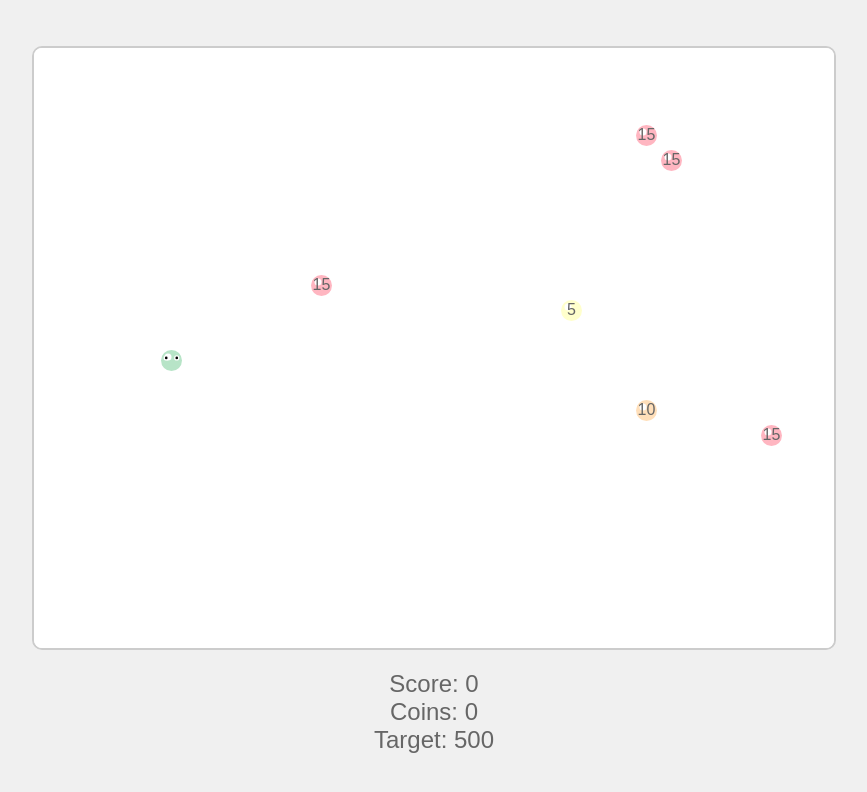
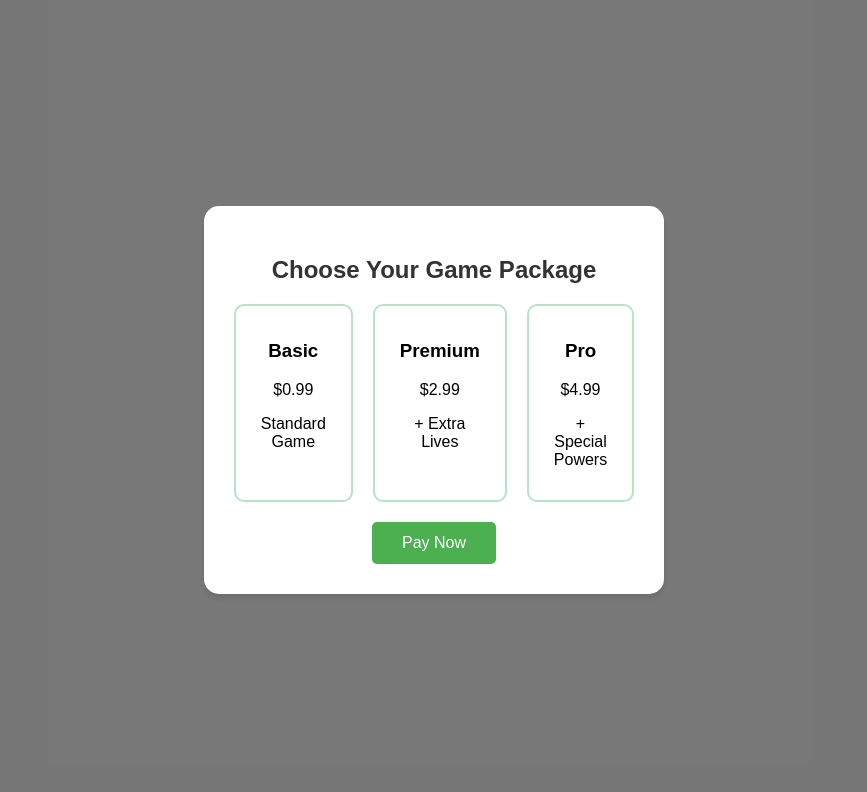
Before and after one commit to LeoZhang2017/snakegame, a plain HTML site: page index.html in a window 1280 px wide. Shown: the whole page, without its empty margins (206-1073 px from the left). Drawn offline with Linux system fonts and the light colour scheme.

Commit message:
Add payment modal and game start dialogue

```diff
--- a/index.html
+++ b/index.html
@@ -19,6 +19,7 @@
             border: 2px solid #ccc;
             border-radius: 10px;
             background-color: white;
+            display: none; /* Hide canvas initially */
         }
         .score-board {
             margin-top: 20px;
@@ -48,9 +49,103 @@
             border-radius: 5px;
             color: #333;
         }
+
+        /* Payment Modal Styles */
+        .modal {
+            position: fixed;
+            top: 0;
+            left: 0;
+            width: 100%;
+            height: 100%;
+            background: rgba(0, 0, 0, 0.5);
+            display: flex;
+            justify-content: center;
+            align-items: center;
+            z-index: 1000;
+        }
+
+        .modal-content {
+            background: white;
+            padding: 30px;
+            border-radius: 15px;
+            text-align: center;
+            max-width: 400px;
+            box-shadow: 0 4px 6px rgba(0, 0, 0, 0.1);
+        }
+
+        .modal h2 {
+            color: #333;
+            margin-bottom: 20px;
+        }
+
+        .price-options {
+            display: flex;
+            gap: 20px;
+            justify-content: center;
+            margin-bottom: 20px;
+        }
+
+        .price-option {
+            padding: 15px 25px;
+            border: 2px solid #b7e4c7;
+            border-radius: 10px;
+            cursor: pointer;
+            transition: all 0.3s ease;
+        }
+
+        .price-option:hover {
+            background: #b7e4c7;
+            color: white;
+        }
+
+        .price-option.selected {
+            background: #b7e4c7;
+            color: white;
+        }
+
+        .pay-button {
+            padding: 12px 30px;
+            background: #4CAF50;
+            color: white;
+            border: none;
+            border-radius: 5px;
+            cursor: pointer;
+            font-size: 16px;
+            transition: background 0.3s ease;
+        }
+
+        .pay-button:hover {
+            background: #45a049;
+        }
     </style>
 </head>
 <body>
+    <!-- Payment Modal -->
+    <div id="paymentModal" class="modal">
+        <div class="modal-content">
+            <h2>Choose Your Game Package</h2>
+            <div class="price-options">
+                <div class="price-option" data-price="0.99">
+                    <h3>Basic</h3>
+                    <p>$0.99</p>
+                    <p>Standard Game</p>
+                </div>
+                <div class="price-option" data-price="2.99">
+                    <h3>Premium</h3>
+                    <p>$2.99</p>
+                    <p>+ Extra Lives</p>
+                </div>
+                <div class="price-option" data-price="4.99">
+                    <h3>Pro</h3>
+                    <p>$4.99</p>
+                    <p>+ Special Powers</p>
+                </div>
+            </div>
+            <button id="payButton" class="pay-button">Pay Now</button>
+        </div>
+    </div>
+
+    <!-- Game Canvas (initially hidden) -->
     <canvas id="gameCanvas" width="800" height="600"></canvas>
     <div class="score-board">
         <div id="score">Score: 0</div>
@@ -62,6 +157,49 @@
         <div id="finalScore">Final Score: 0</div>
         <button onclick="resetGame()">Play Again</button>
     </div>
+
+    <script>
+        // Payment handling
+        let selectedPrice = null;
+        const priceOptions = document.querySelectorAll('.price-option');
+        const payButton = document.getElementById('payButton');
+        const canvas = document.getElementById('gameCanvas');
+        const modal = document.getElementById('paymentModal');
+
+        priceOptions.forEach(option => {
+            option.addEventListener('click', () => {
+                // Remove selected class from all options
+                priceOptions.forEach(opt => opt.classList.remove('selected'));
+                // Add selected class to clicked option
+                option.classList.add('selected');
+                selectedPrice = option.dataset.price;
+            });
+        });
+
+        payButton.addEventListener('click', () => {
+            if (!selectedPrice) {
+                alert('Please select a package first!');
+                return;
+            }
+
+            // Here you would normally integrate with a payment processor
+            // For demo purposes, we'll just simulate a successful payment
+            alert(`Processing payment of $${selectedPrice}...`);
+
+            // Hide modal and show game
+            modal.style.display = 'none';
+            canvas.style.display = 'block';
+
+            // Start the game
+            startGame();
+        });
+
+        function startGame() {
+            // Your existing game initialization code
+            const game = new Game();
+            game.gameLoop();
+        }
+    </script>
     <script src="snake_game.js"></script>
 </body>
 </html>
--- a/snake_game.js
+++ b/snake_game.js
@@ -247,8 +247,8 @@ class Game {
     }
 }
 
-// Start the game
-window.onload = () => {
-    const game = new Game();
-    game.gameLoop();
-};
+// The game will now start when startGame() is called after payment
+// window.onload = () => {
+//     const game = new Game();
+//     game.gameLoop();
+// };
```
